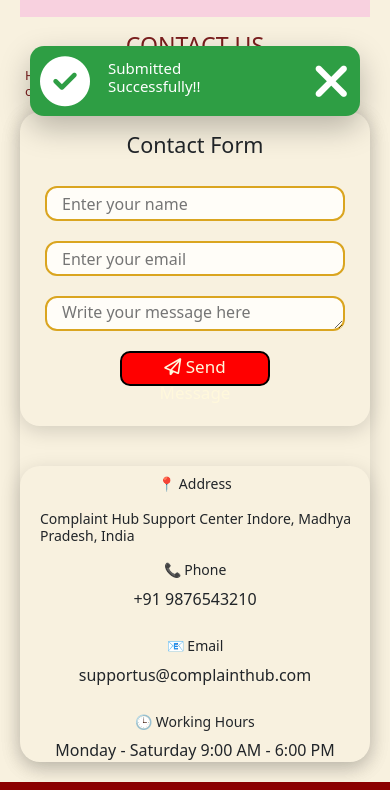
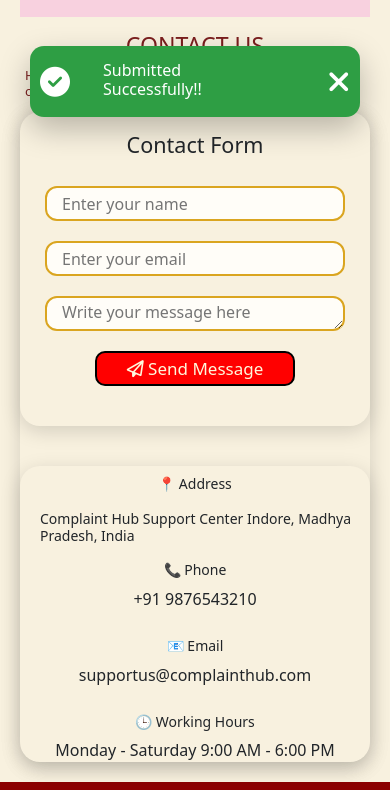
Before and after one commit to adityakatariya70-avg/CMP-Project, a plain HTML site: page index.html in a window 390 px wide. Both pictures are taken after typing "Sample", "name@example.com", "Sample" into the empty fields and a click on the button "Send Message". Shown: the part 4995-5785 px from the top of the page. Drawn offline with nearby package versions, Linux system fonts and the light colour scheme.

Commit message:
new change

```diff
--- a/index.css
+++ b/index.css
@@ -107,6 +107,7 @@
   background-image: url("Download\ Customer\ Support\ Service\ for\ free.jpg");
   background-size: cover;
 }
+
 .image2 {
   height: 320px;
   width: 400px;
@@ -533,17 +534,12 @@
   #nav-links {
     display: flex;
     flex-direction: column;
-
     position: fixed;
-
     top: 0;
     right: -100%;
-
     width: 100%;
     height: 10vh;
-
     background: #8b0000;
-
     z-index: 9999;
   }
   #nav-links.active {
@@ -758,7 +754,7 @@
     height: 35px;
   }
   .send-message {
-    width: 150px;
+    width: 200px;
     height: 35px;
     margin-left: 0px;
   }
@@ -779,16 +775,26 @@
     padding-left: 20px;
   }
 
+
   #submit-live-box {
     width: 330px;
     padding: 10px;
+
   }
   #submit-live-box h5 {
-    font-size: 15px;
+    font-size: 16px;
+    margin-left: 15px;
+    margin-top: 5px;
   }
   #cross {
-    margin-left: 70px;
+    margin-left: 30px;
   }
+   #submit-live-box i{
+
+    font-size: 30px;
+   }
+
+
 
   .footer-headline {
     height: 60px;
```
Also changed, not shown: index.html (line endings or trailing spaces).
